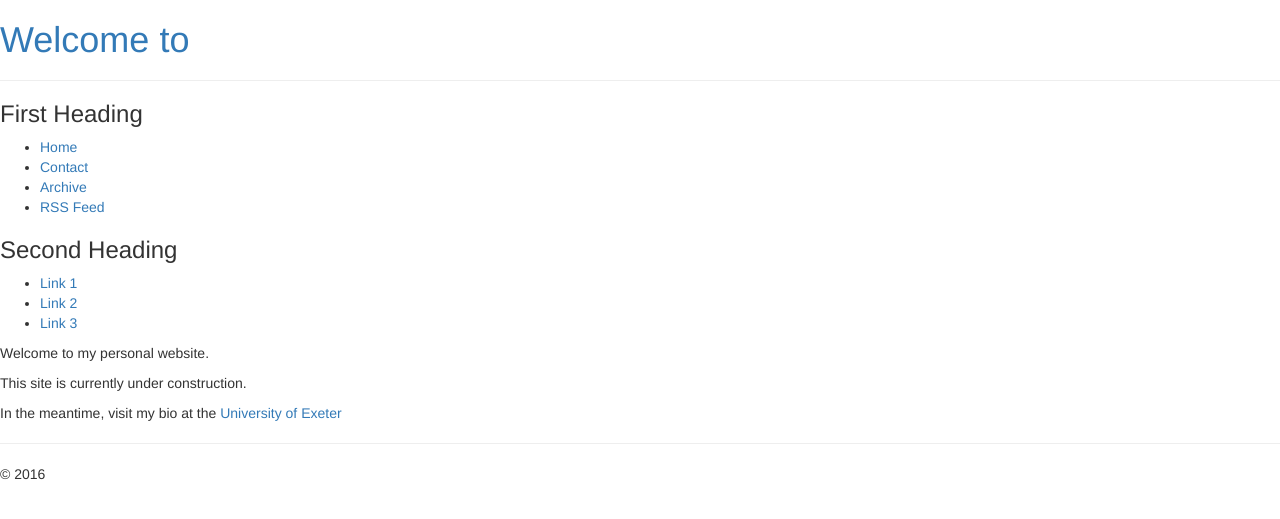
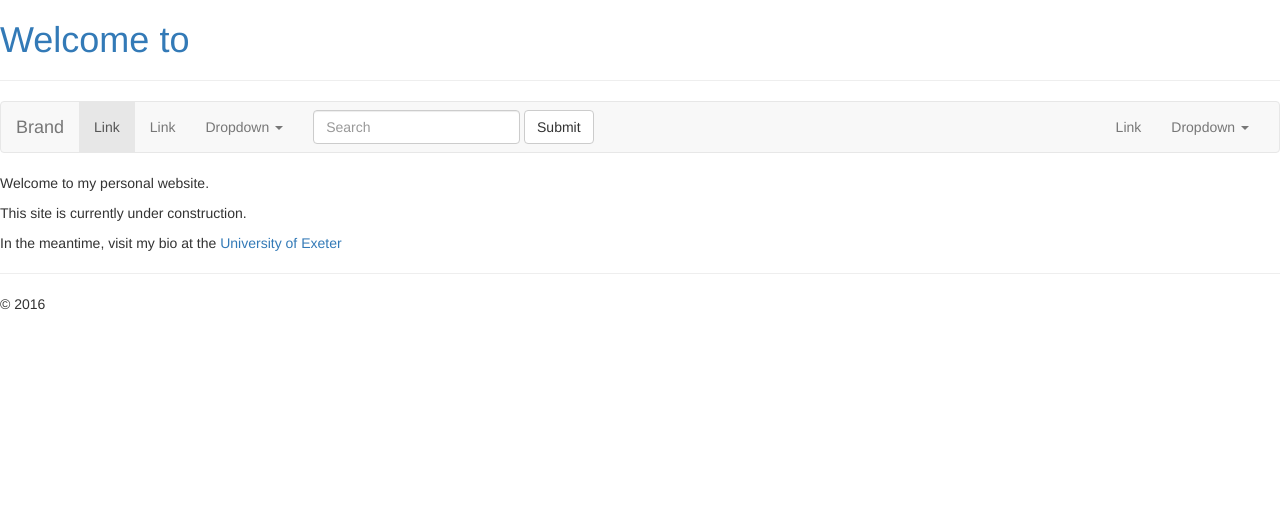
Before and after one commit to jmetz/jmetz.github.io, a Jekyll site: the page built from index.md, in a window 1280 px wide. Shown: the top 519 px of the page. Built offline with Jekyll 4.4.1, drawn with Linux system fonts in a browser that asks for light colours.

Commit message:
Added dummy navbar

```diff
--- a/_layouts/homepage.html
+++ b/_layouts/homepage.html
@@ -7,6 +7,7 @@
     <meta name="description" content="{{site.description}}"/>
     <meta name="author" content="{{site.author}}"/>
     <link href="https://maxcdn.bootstrapcdn.com/bootstrap/3.3.6/css/bootstrap.min.css" rel="stylesheet" integrity="sha256-7s5uDGW3AHqw6xtJmNNtr+OBRJUlgkNJEo78P4b0yRw= sha512-nNo+yCHEyn0smMxSswnf/OnX6/KwJuZTlNZBjauKhTK0c+zT+q5JOCx0UFhXQ6rJR9jg6Es8gPuD2uZcYDLqSw==" crossorigin="anonymous">
+    <script src="https://maxcdn.bootstrapcdn.com/bootstrap/3.3.6/js/bootstrap.min.js" integrity="sha256-KXn5puMvxCw+dAYznun+drMdG1IFl3agK0p/pqT9KAo= sha512-2e8qq0ETcfWRI4HJBzQiA3UoyFk6tbNyG+qSaIBZLyW9Xf3sWZHN/lxe9fTh1U45DpPf07yj94KsUHHWe4Yk1A==" crossorigin="anonymous"></script>
   </head>
 
   <body>
@@ -16,25 +17,60 @@
         <hr />
     </header>
 
-    <nav>
+    <nav class="navbar navbar-default">
+      <div class="container-fluid">
+        <!-- Brand and toggle get grouped for better mobile display -->
+        <div class="navbar-header">
+          <button type="button" class="navbar-toggle collapsed" data-toggle="collapse" data-target="#bs-example-navbar-collapse-1" aria-expanded="false">
+            <span class="sr-only">Toggle navigation</span>
+            <span class="icon-bar"></span>
+            <span class="icon-bar"></span>
+            <span class="icon-bar"></span>
+          </button>
+          <a class="navbar-brand" href="#">Brand</a>
+        </div>
 
-      <h3>First Heading</h3>
+        <!-- Collect the nav links, forms, and other content for toggling -->
+        <div class="collapse navbar-collapse" id="bs-example-navbar-collapse-1">
+          <ul class="nav navbar-nav">
+            <li class="active"><a href="#">Link <span class="sr-only">(current)</span></a></li>
+            <li><a href="#">Link</a></li>
+            <li class="dropdown">
+              <a href="#" class="dropdown-toggle" data-toggle="dropdown" role="button" aria-haspopup="true" aria-expanded="false">Dropdown <span class="caret"></span></a>
+              <ul class="dropdown-menu">
+                <li><a href="#">Action</a></li>
+                <li><a href="#">Another action</a></li>
+                <li><a href="#">Something else here</a></li>
+                <li role="separator" class="divider"></li>
+                <li><a href="#">Separated link</a></li>
+                <li role="separator" class="divider"></li>
+                <li><a href="#">One more separated link</a></li>
+              </ul>
+            </li>
+          </ul>
+          <form class="navbar-form navbar-left" role="search">
+            <div class="form-group">
+              <input type="text" class="form-control" placeholder="Search">
+            </div>
+            <button type="submit" class="btn btn-default">Submit</button>
+          </form>
+          <ul class="nav navbar-nav navbar-right">
+            <li><a href="#">Link</a></li>
+            <li class="dropdown">
+              <a href="#" class="dropdown-toggle" data-toggle="dropdown" role="button" aria-haspopup="true" aria-expanded="false">Dropdown <span class="caret"></span></a>
+              <ul class="dropdown-menu">
+                <li><a href="#">Action</a></li>
+                <li><a href="#">Another action</a></li>
+                <li><a href="#">Something else here</a></li>
+                <li role="separator" class="divider"></li>
+                <li><a href="#">Separated link</a></li>
+              </ul>
+            </li>
+          </ul>
+        </div><!-- /.navbar-collapse -->
+      </div><!-- /.container-fluid -->
+    </nav>
 
-      <ul>
-        <li><i class="icon-home"></i>   <a href="{{site.baseurl}}/">Home</a></li>
-        <li><i class="icon-mail"></i>   <a href="{{site.baseurl}}/contact">Contact</a></li>
-        <li><i class="icon-th"></i>     <a href="{{site.baseurl}}/archive">Archive</a></li>
-        <li><i class="icon-rss"></i>    <a href="{{site.baseurl}}/feed.xml">RSS Feed</a></li>
-      </ul>
-
-      <h3>Second Heading</h3>
-
-      <ul>
-        <li><i class="icon-link"></i>   <a href="#">Link 1</a></li>
-        <li><i class="icon-link"></i>   <a href="#">Link 2</a></li>
-        <li><i class="icon-link"></i>   <a href="#">Link 3</a></li>
-      </ul>
-    </nav>
 
     <main>
      {{ content }}
```
